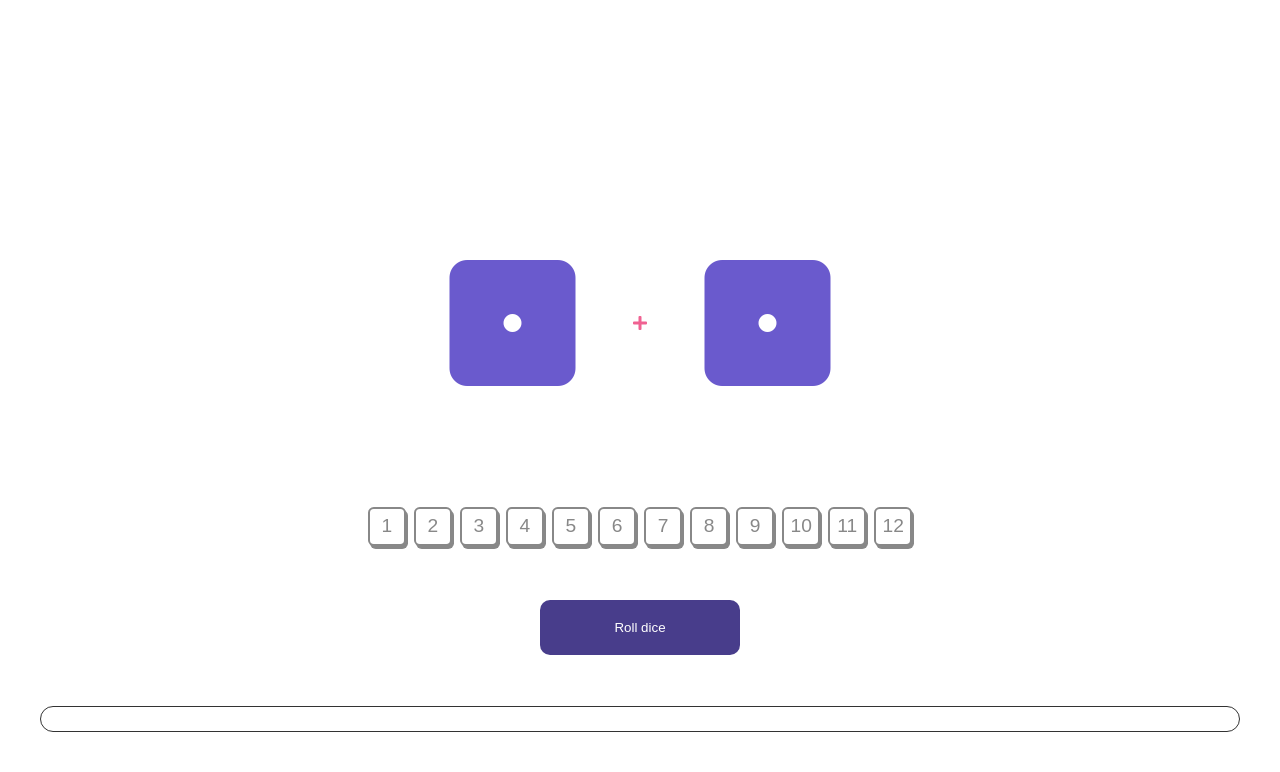
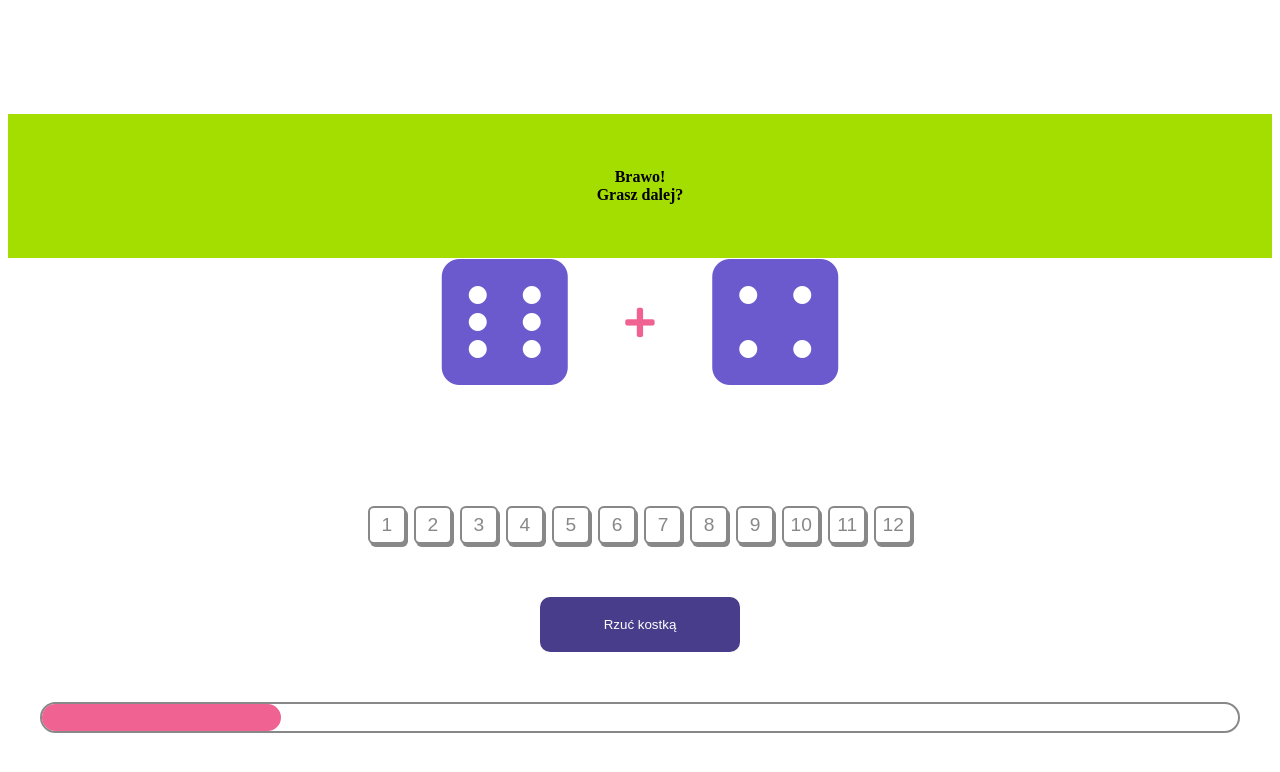
Before and after one commit to KasiaKinga/math-for-pola, a React (Create React App) app: page / in a window 1280 px wide. Both pictures are taken after a click on the button "10". Shown: the top 772 px of the page. Built offline with nearby package versions, Linux system fonts and the light colour scheme.

Commit message:
keyboard works, elements aligned

```diff
--- a/src/CorrectElement.css
+++ b/src/CorrectElement.css
@@ -4,8 +4,8 @@
   align-items: center;
   background: #a4dd00;
   color: white;
-  width: 100vw;
-  height: 8em;
+  min-width: 100%;
+  height: 9em;
   color: "black";
   font-size: 1em;
   text-align: center;
--- a/src/CorrectElement.js
+++ b/src/CorrectElement.js
@@ -5,7 +5,7 @@ import "./CorrectElement.css";
 function CorrectElement() {
   const props = useSpring({
     from: { marginTop: -750 },
-    to: { marginTop: -500 },
+    to: { marginTop: -680 },
   });
 
   return (
--- a/src/IncorrectElement.css
+++ b/src/IncorrectElement.css
@@ -3,8 +3,8 @@
   justify-content: center;
   align-items: center;
   background: lightskyblue;
-  width: 100vw;
-  height: 8em;
+  width: 100%;
+  height: 9em;
   color: "white";
   font-size: 1em;
   text-align: center;
--- a/src/IncorrectElement.js
+++ b/src/IncorrectElement.js
@@ -5,7 +5,7 @@ import "./IncorrectElement.css";
 function IncorrectElement() {
   const props = useSpring({
     from: { marginTop: -750 },
-    to: { marginTop: -500 },
+    to: { marginTop: -680 },
   });
 
   return (
--- a/src/Number.css
+++ b/src/Number.css
@@ -19,4 +19,9 @@
   background: white;
   color: #888888;
   box-shadow: 2px 3px #888888;
+  cursor: pointer;
 }
+/*
+#Number-element:active {
+  background: yellow;
+} */
--- a/src/Number.js
+++ b/src/Number.js
@@ -1,6 +1,12 @@
 import React from "react";
 import "./Number.css";
 
-export default (props) => {
-  return <button className="Number-element">{props.number}</button>;
+const Number = (props) => {
+  return (
+    <button className="Number-element" onClick={props.onClick}>
+      {props.number}
+    </button>
+  );
 };
+
+export default Number;
--- a/src/ProgressBar.css
+++ b/src/ProgressBar.css
@@ -1,14 +1,14 @@
 .progress-bar {
   position: relative;
-  height: 1.5em;
+  height: 1.7em;
   margin-left: 2em;
   margin-right: 2em;
   border-radius: 50px;
-  border: 1px solid #333;
+  border: 2px solid #888888;
 }
 
 .filler {
-  background: #1da598;
+  background: #f06292;
   height: 100%;
   border-radius: inherit;
   transition: width 0.2s ease-in;
--- a/src/RollDice.js
+++ b/src/RollDice.js
@@ -10,6 +10,9 @@ import "./Form.css";
 import "./Number.css";
 import IncorrectElement from "./IncorrectElement";
 
+const idx1 = Math.floor(Math.random() * 6);
+const idx2 = Math.floor(Math.random() * 6);
+
 class RollDice extends Component {
   static defaultProps = {
     sides: ["one", "two", "three", "four", "five", "six"],
@@ -17,9 +20,19 @@ class RollDice extends Component {
   constructor(props) {
     super(props);
     this.state = {
-      die1: "one",
-      die2: "one",
-      sum: 0,
+      // die1: this.props.sides[
+      //   Math.floor(Math.random() * this.props.sides.length)
+      // ],
+      // die2: this.props.sides[
+      //   Math.floor(Math.random() * this.props.sides.length)
+      // ],
+      die1: this.props.sides[idx1],
+      die2: this.props.sides[idx2],
+      sum: idx1 + idx2 + 2,
+      // sum:
+      //   this.props.sides.indexOf(this.state.die1) +
+      //   this.props.sides.indexOf(this.state.die2) +
+      //   2,
       isRolling: false,
       title: "",
       completionStatus: "",
@@ -27,8 +40,9 @@ class RollDice extends Component {
     };
     this.roll = this.roll.bind(this);
     this.handleChange = this.handleChange.bind(this);
-    this.handleSubmit = this.handleSubmit.bind(this);
-    this.callFunction = this.callFunction.bind(this);
+    // this.handleSubmit = this.handleSubmit.bind(this);
+    // this.callFunction = this.callFunction.bind(this);
+    this.checkNumber = this.checkNumber.bind(this);
   }
 
   handleChange(event) {
@@ -45,18 +59,18 @@ class RollDice extends Component {
       this.roll();
     }
   }
-  handleSubmit() {
-    // event.preventDefault();
-    if (parseInt(this.state.title) === this.state.sum) {
-      this.setState({
-        completionStatus: "correct",
-        percentage: this.state.percentage + 20,
-      });
-    } else {
-      this.setState({ completionStatus: "incorrect" });
-    }
-    this.setState({ title: "" });
-  }
+  // handleSubmit() {
+  //   // event.preventDefault();
+  //   if (parseInt(this.state.title) === this.state.sum) {
+  //     this.setState({
+  //       completionStatus: "correct",
+  //       percentage: this.state.percentage + 20,
+  //     });
+  //   } else {
+  //     this.setState({ completionStatus: "incorrect" });
+  //   }
+  //   this.setState({ title: "" });
+  // }
 
   roll() {
     // pick 2 new rolls
@@ -65,6 +79,7 @@ class RollDice extends Component {
 
     const newDie1 = this.props.sides[randomIdx1];
     const newDie2 = this.props.sides[randomIdx2];
+    console.log("sum", randomIdx1 + randomIdx2 + 2);
     // set state with new rolls and sum
     this.setState({
       die1: newDie1,
@@ -79,14 +94,28 @@ class RollDice extends Component {
     }, 1000);
   }
 
+  checkNumber(num) {
+    console.log(num);
+    console.log(this.state.sum);
+    if (num === this.state.sum) {
+      this.setState({
+        completionStatus: "correct",
+        percentage: this.state.percentage + 20,
+      });
+    } else {
+      this.setState({ completionStatus: "incorrect" });
+    }
+    this.setState({ title: "" });
+  }
   render() {
+    console.log("sum here", this.state.sum);
     let textForButton;
     if (this.state.isRolling) {
-      textForButton = "Rolling";
+      textForButton = "...";
     } else if (this.state.title) {
       textForButton = "Check";
     } else {
-      textForButton = "Roll dice";
+      textForButton = "Rzuć kostką";
     }
 
     let animatedElement;
@@ -111,7 +140,13 @@ class RollDice extends Component {
         <div className="Numbers-container">
           {/* <ul> */}
           {numbers.map((num) => {
-            return <Number number={num} />;
+            return (
+              <Number
+                key={num}
+                number={num}
+                onClick={() => this.checkNumber(num)}
+              />
+            );
           })}
           {/* </ul> */}
         </div>
@@ -130,7 +165,7 @@ class RollDice extends Component {
 
         <button
           className="Roll-button"
-          onClick={() => this.callFunction(textForButton)}
+          onClick={() => this.roll()}
           disabled={this.state.isRolling}
         >
           {textForButton}
--- a/src/Symbol.css
+++ b/src/Symbol.css
@@ -1,6 +1,6 @@
 .Symbol {
   display: flex;
   align-items: center;
-  font-size: 1em;
+  font-size: 2.1em;
   color: #f06292;
 }
```
